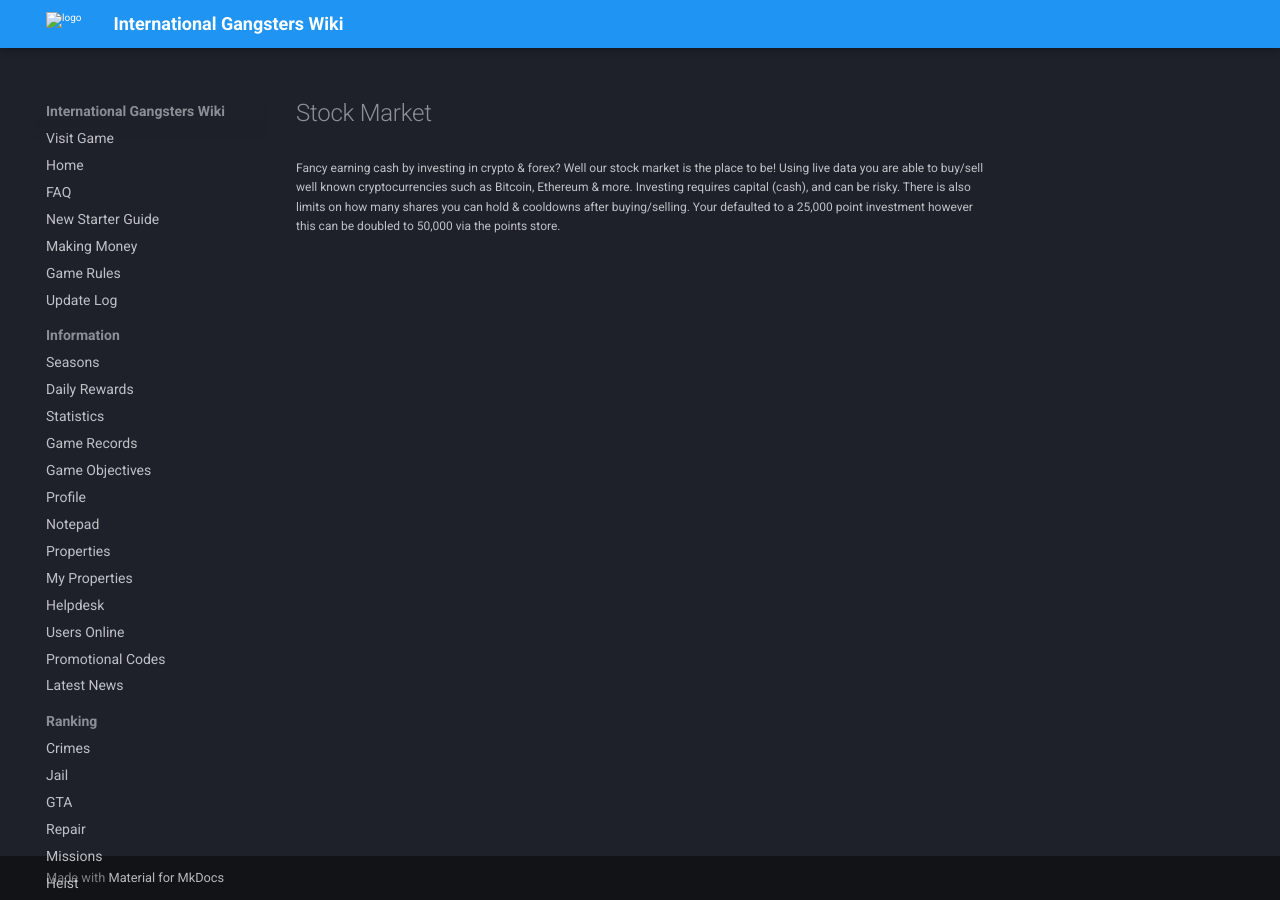
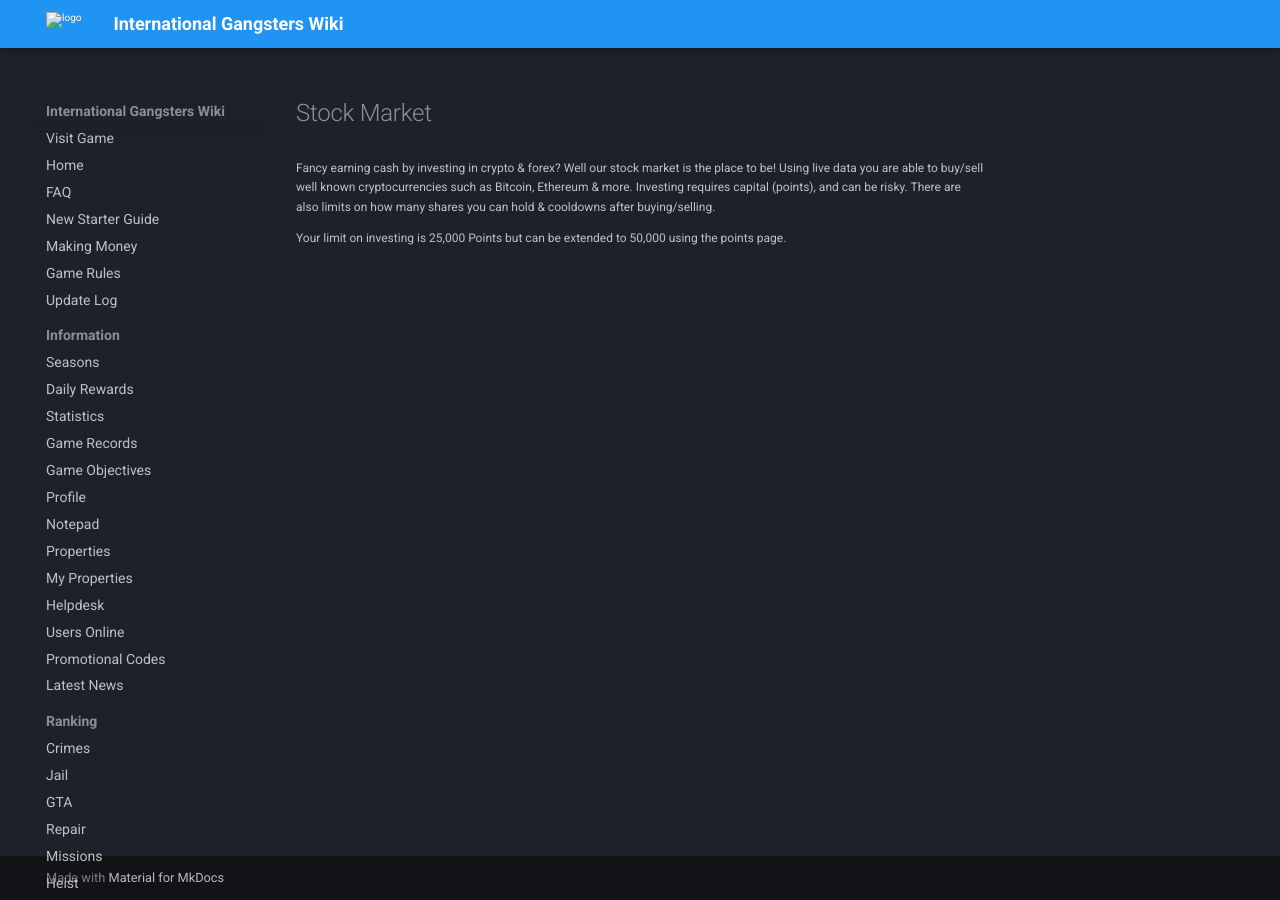
Before and after one commit to InternationalGangsters/wiki, an MkDocs documentation site: the page built from docs/money/stock_market.md, in a window 1280 px wide. Built offline with MkDocs 1.6.1 and Material for MkDocs 9.7.7, drawn with Linux system fonts in a browser that asks for light colours; comment, search, counter and statistics services are not loaded.

Commit message:
Update stock_market.md
Additional wording created - Mol

```diff
--- a/docs/money/stock_market.md
+++ b/docs/money/stock_market.md
@@ -1,4 +1,5 @@
 # Stock Market
 
-Fancy earning cash by investing in crypto & forex? Well our stock market is the place to be! Using live data you are able to buy/sell well known cryptocurrencies such as Bitcoin, Ethereum & more. Investing requires capital (cash), and can be risky. There is also limits on how many shares you can hold & cooldowns after buying/selling.
-Your defaulted to a 25,000 point investment however this can be doubled to 50,000 via the points store.
+Fancy earning cash by investing in crypto & forex? Well our stock market is the place to be! Using live data you are able to buy/sell well known cryptocurrencies such as Bitcoin, Ethereum & more. Investing requires capital (points), and can be risky. There are also limits on how many shares you can hold & cooldowns after buying/selling.
+
+Your limit on investing is 25,000 Points but can be extended to 50,000 using the points page.
```
